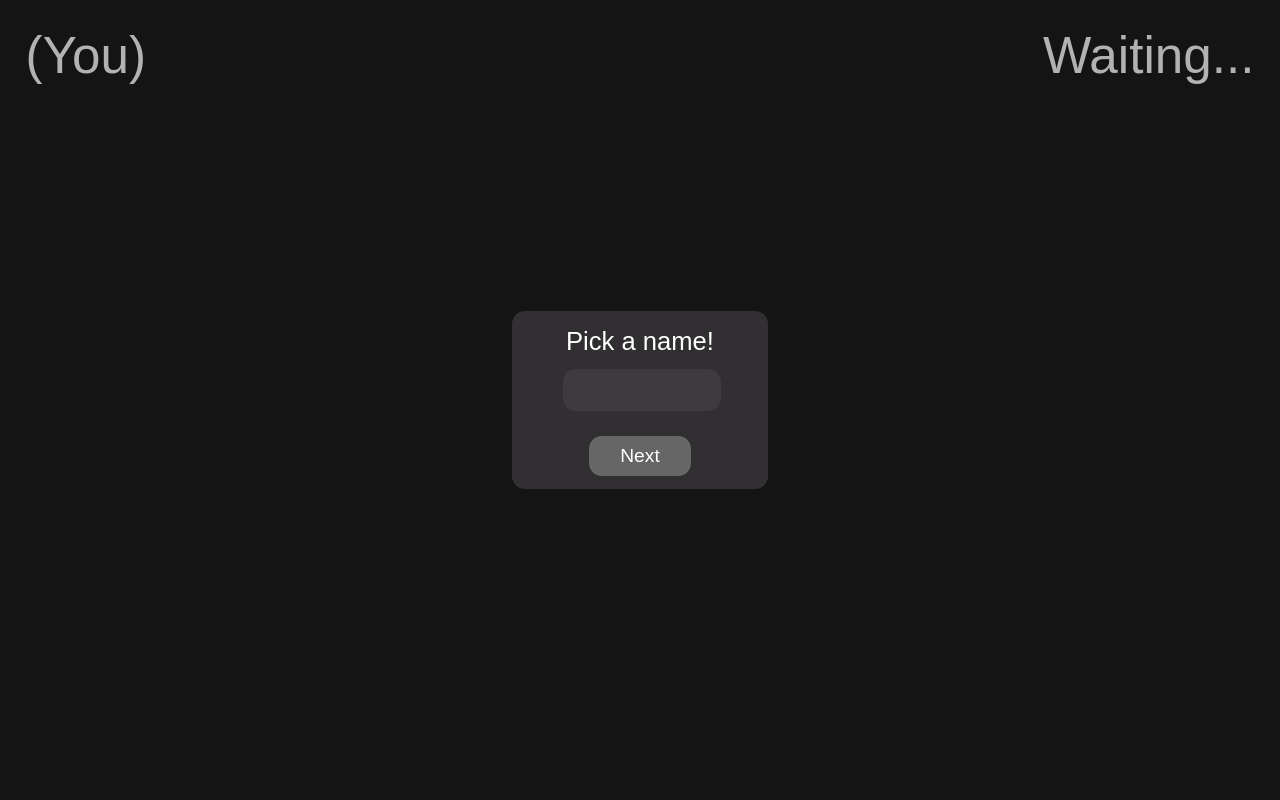
After one commit to Jacob-HS/KanjiGames, a Flask app: page /drawn-out/duel in a window 1280 px wide. The commit adds this page. Run offline with Flask 3, Linux system fonts and the light colour scheme; parts of the project's set-up code (start-up, migrations or seed data) failed here and were passed over; some libraries are stand-ins or nearby versions.

Commit message:
added inviting

```diff
--- a/main.py
+++ b/main.py
@@ -1,8 +1,10 @@
 from website import create_app
-from flask_socketio import SocketIO, emit
+from flask import request
+from flask_socketio import SocketIO, emit, join_room, leave_room, rooms, send
 import random
 app = create_app()
 socketio = SocketIO(app)
+hostNames = {}
 
 @socketio.on("my_event")
 def my_event(message):
@@ -11,8 +13,29 @@ def my_event(message):
          {'data': "harro"})
 
 @socketio.event
-def generateKey():
-    return random.randint(1,100000000)
+def connect():
+    print(request.sid, "connected")
+
+@socketio.event
+def makeRoom():
+    leave_room(rooms()[0])
+    roomNumber= str(random.randint(1,100))
+    join_room(roomNumber)
+    return roomNumber
+
+@socketio.event
+def join(roomNumber):
+    leave_room(rooms()[0])
+    join_room(str(roomNumber))
+    return hostNames[rooms()[0]]
+
+
+@socketio.event
+def pickName(name, host):
+    if host:
+        hostNames[rooms()[0]] = name
+    else:
+        emit("pickedName", name, to=rooms()[0],include_self=False)
 
 if __name__ == '__main__':
     socketio.run(app, debug=True)
--- /dev/null
+++ b/website/static/drawnOutDuel.js
@@ -0,0 +1,85 @@
+(() => {
+  let roomNum;
+  let host;
+var socket = io();
+socket.on('connect', function() {
+  socket.emit('my_event', {data: 'I\'m connected!'});
+});
+socket.on("message", function(message) {
+  console.log(message);
+});
+function generateKey(){
+  socket.emit("generateKey", (key) => {
+    console.log("heres your key: "+key)
+  })
+}
+const urlParams = new URLSearchParams(location.search);
+let room = urlParams.get("room")
+if (room === null){
+  socket.emit('makeRoom', (roomNumba) => {
+    roomNum=roomNumba;
+    host=true;
+  });
+}else{
+  socket.emit('join', room, (hostName) =>{
+    document.getElementById("opponentName").innerHTML=hostName;
+  });
+  host=false;
+}
+nameAnswer.addEventListener("keydown", function(event){
+  if(event.key=="Enter"){
+    checkName();
+  }
+});
+document.getElementById("nameAnswerButton").addEventListener("click", function(event){
+  checkName();
+});
+
+document.getElementById("inviteLinkButton").addEventListener("click",function(event){
+  copyInvite()
+});
+
+
+socket.on("pickedName", (namae)=>{
+  document.getElementById("opponentName").innerHTML=namae;
+});
+
+function checkName(){
+  let potentialName=document.getElementById("nameAnswer").value;
+  document.getElementById("nameAnswer").value="";
+  if (potentialName){
+    socket.emit("pickName", potentialName, host);
+    document.getElementById("playerName").innerHTML=potentialName;
+    hideNameCreation();
+    if (host) displayInviteInfo();
+  }else{
+    alert("pick a valid name");
+  }
+}
+
+function hideNameCreation(){
+  nameCreationElements=document.getElementsByClassName("nameCreationElement");
+  for (const element of nameCreationElements) {
+    element.classList.remove("active");
+    element.classList.add("hidden");
+  }
+}
+
+function displayInviteInfo(){
+  inviteInfoElements=document.getElementsByClassName("inviteInfoElement");
+  for (const element of inviteInfoElements) {
+    element.classList.remove("hidden");
+    element.classList.add("active");
+  }
+  document.getElementById("roomNumber").innerHTML=roomNum;
+}
+
+function copyInvite(){
+  navigator.clipboard.writeText("http://127.0.0.1:5000/drawn-out/duel?room="+roomNum).then(function() {
+    document.getElementById("inviteLinkButton").innerHTML="Copied!"
+}, function() {
+    console.log('Copy error')
+});
+}
+
+})();
--- a/website/static/styles.css
+++ b/website/static/styles.css
@@ -30,6 +30,7 @@
 body {
   background-color: #1e1d1e;
   margin: 0;
+  font-family: Arial, Helvetica, sans-serif;
 
 }
 .first{
@@ -191,7 +192,7 @@ body {
 
 .homeButton {
   font-size: 7vh;
-  padding: 0 2vh 1vh 2vh;
+  padding: 0 2vh 0vh 2vh;
   background-color: rgba(240, 248, 255, 0.527);;
   color: #1e1d1e;
   position: absolute;
@@ -525,6 +526,92 @@ svg g{
   align-items: center;
   justify-content: center;
 }
+.playerNameHeader{
+  font-family: Arial, Helvetica, sans-serif;
+  color: white;
+  font-size: 4vw;
+  margin: 2vw 2vw;
+}
+#playerName{
+  float: left;
+}
+#opponentName{
+  float: right;
+}
+
+.roomCreationContainer {
+  position: absolute;
+  display: flex;
+  height: 100vh;
+  width: 100vw;
+  align-items: center;
+  justify-content: center;
+}
+.roomCreationBox {
+  width: 20vw;
+
+  background-color: #312f31;
+  border-radius: 1vw;
+  box-shadow: 0 0 0 100vmax rgba(0,0,0,.3);
+}
+.roomCreationBoxHeader {
+  text-align: center;
+  margin-top: 2vh;
+  margin-bottom: 0;
+  color: white;
+  font-family: Arial, Helvetica, sans-serif;
+  font-size: 2vw;
+}
+.roomCreationBoxInput {
+  height: 5vh;
+  margin: 5% 20% 0 20%;
+  width: 60%;
+  text-align: center;
+  border-radius: 1vw;
+  color: white;
+  font-size: 4vh;
+  background-color: #424142b3;
+  border: none;
+}
+.roomCreationBoxInput:focus {
+  outline: none !important;
+  border-color: #719ECE;
+  box-shadow: 0 0 10px #719ECE;
+}
+.roomCreationBoxInput:focus {
+  outline: none !important;
+  border-color: #719ECE;
+  box-shadow: 0 0 10px #719ECE;
+}
+.roomCreationBoxSubmit{
+  text-align: center;
+  margin: 10% 30% 5%  30%;
+  width: 40%;
+  font-size: 1.5vw;
+  border: none;
+  border-radius: 1vw;
+  height: 5vh;
+  color: white;
+  background-color: rgb(102, 102, 102);
+  cursor: pointer;
+}
+
+.inviteLinkButton {
+  margin: 10% 20% 0 20%;
+  border-radius: 1vw;
+  padding: 1vh .5vw;
+  color:white;
+  width: 60%;
+  background-color:rgb(0, 153, 209);
+  border: none;
+  font-size: 1.5vw;
+}
+.roomNumberInfoLine {
+  text-align: center;
+  color: white;
+  font-size: 2vw;
+
+}
 
 @media only screen and (max-width: 768px) {
   .flex-container {
@@ -598,7 +685,6 @@ svg g{
     left: 5%;
     top: 5%;
   }
-
   .responseSquare {
     width: 9vh;
     height: 9vh;
@@ -607,7 +693,6 @@ svg g{
     color:white;
     text-align: center;
     font-size:7vh;
-
   }
   #result {
     font-size: 10vw;
--- /dev/null
+++ b/website/templates/drawnOutDuel.html
@@ -0,0 +1,21 @@
+{% extends "base.html" %}
+
+{% block title %}Kanji Games - Drawn Out (Duel){% endblock %}
+
+{% block content %}
+<span class="playerNameHeader" id="playerName">(You)</span>
+<span class="playerNameHeader" id="opponentName">Waiting...</span>
+<div class="roomCreationContainer">
+  <div class="roomCreationBox">
+    <p class="roomCreationBoxHeader nameCreationElement active">Pick a name!</p>
+    <input class="roomCreationBoxInput nameCreationElement active" id="nameAnswer">
+    <button class="roomCreationBoxSubmit nameCreationElement active" id="nameAnswerButton">Next</button>
+    <p class="roomCreationBoxHeader inviteInfoElement hidden">Invite a friend:</p>
+    <button class="inviteLinkButton inviteInfoElement hidden" id="inviteLinkButton">Copy invite link</button>
+    <p class="roomNumberInfoLine inviteInfoElement hidden">You are in room #<span id="roomNumber"></span></p>
+
+  </div>
+</div>
+<script src="https://cdnjs.cloudflare.com/ajax/libs/socket.io/4.0.1/socket.io.js" integrity="sha512-q/dWJ3kcmjBLU4Qc47E4A9kTB4m3wuTY7vkFJDTZKjTs8jhyGQnaUrxa0Ytd0ssMZhbNua9hE+E7Qv1j+DyZwA==" crossorigin="anonymous"></script>
+<script type="text/javascript" src="{{url_for('static',filename='drawnOutDuel.js')}}"></script>
+{% endblock %}
--- a/website/views.py
+++ b/website/views.py
@@ -53,3 +53,7 @@ def drawnOutStandard():
 @views.route('/drawn-out/duel-select')
 def drawnOutDuelSelect():
     return render_template("drawnOutDuelSelect.html")
+
+@views.route('/drawn-out/duel')
+def drawnOutDuel():
+    return render_template("drawnOutDuel.html")
```
Also changed, not shown: website/templates/drawnOutDuelSelect.html (+1 -16 lines).
